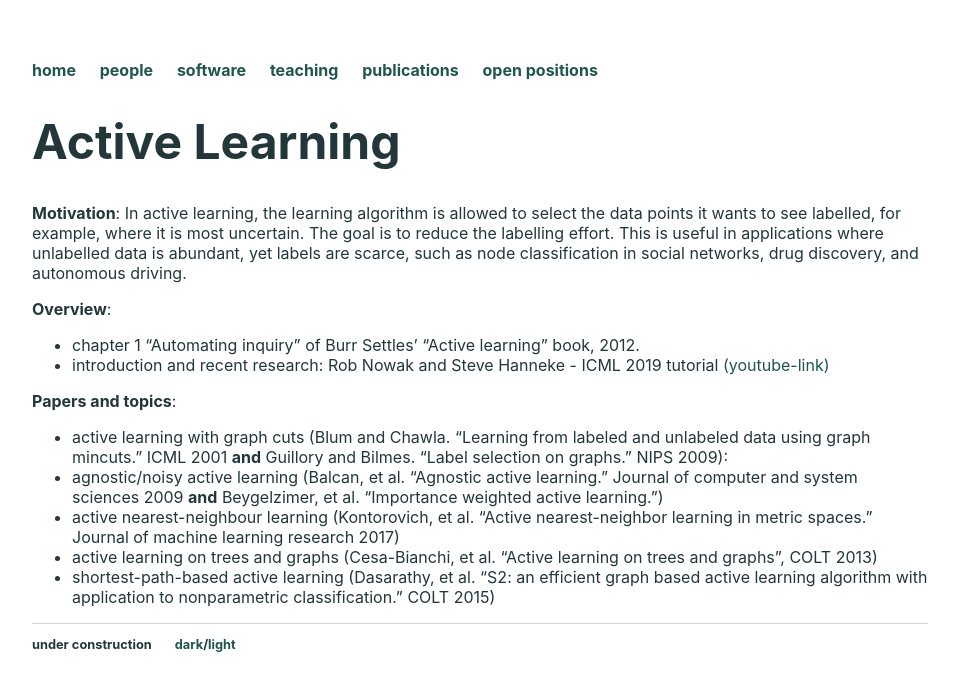
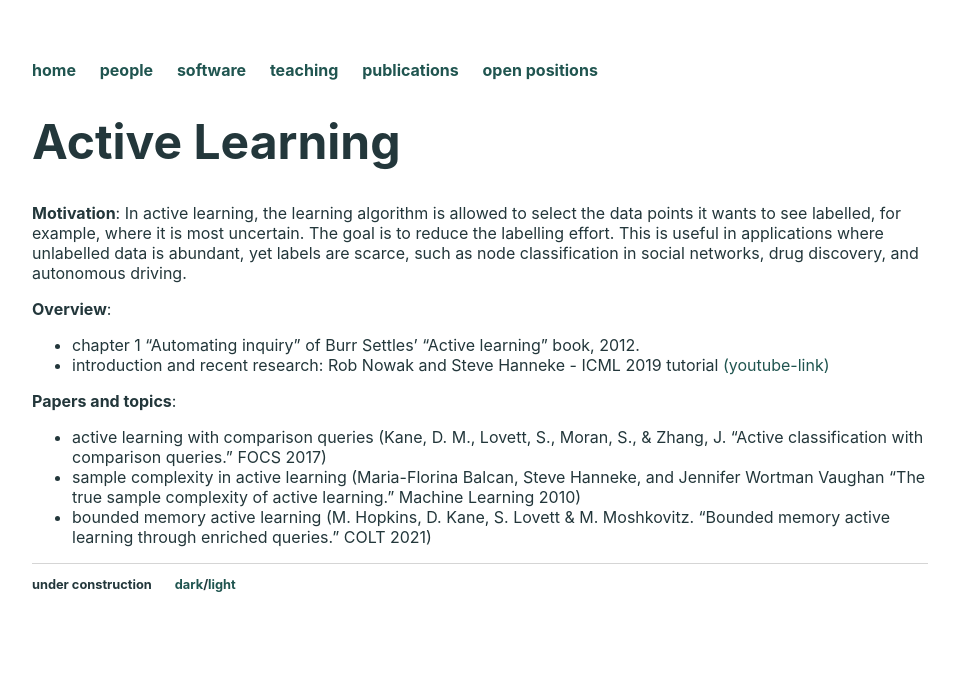
Before and after one commit to ml-tuw/ml-tuw.github.io, a Jekyll site: the page built from teaching/sose23/msc_topics/topics_mt/active_learning.md, in a window 1280 px wide. Shown: the top 691 px of the page, without its empty margins (160-1118 px from the left). Built offline with Jekyll 4.4.1, drawn with Linux system fonts in a browser that asks for light colours.

Commit message:
Updated topics

```diff
--- a/teaching/sose23/msc_topics/topics_mt/active_learning.md
+++ b/teaching/sose23/msc_topics/topics_mt/active_learning.md
@@ -12,8 +12,6 @@ title: Active Learning
 
 **Papers and topics**:
 
-- active learning with graph cuts (Blum and Chawla. "Learning from labeled and unlabeled data using graph mincuts." ICML 2001 **and** Guillory and Bilmes. "Label selection on graphs." NIPS 2009):
-- agnostic/noisy active learning (Balcan, et al. "Agnostic active learning." Journal of computer and system sciences 2009 **and** Beygelzimer, et al. "Importance weighted active learning.")
-- active nearest-neighbour learning (Kontorovich, et al. "Active nearest-neighbor learning in metric spaces." Journal of machine learning research 2017)
-- active learning on trees and graphs (Cesa-Bianchi, et al. "Active learning on trees and graphs", COLT 2013)
-- shortest-path-based active learning (Dasarathy, et al. "S2: an efficient graph based active learning algorithm with application to nonparametric classification." COLT 2015)
+- active learning with comparison queries (Kane, D. M., Lovett, S., Moran, S., & Zhang, J.  "Active classification with comparison queries." FOCS 2017)
+- sample complexity in active learning (Maria-Florina Balcan, Steve Hanneke, and Jennifer Wortman Vaughan "The true sample complexity of active learning." Machine Learning 2010)
+- bounded memory active learning (M. Hopkins, D. Kane, S. Lovett & M. Moshkovitz. "Bounded memory active learning through enriched queries." COLT 2021)
```
Also changed, not shown: teaching/sose23/ana6ects.md (+2 -5 lines), teaching/sose23/bsc_topics/topics_mt/semi_supervised.md (deleted, +0 -17 lines), teaching/sose23/bsc_topics/topics_tg/kernels.md (deleted, +0 -18 lines), teaching/sose23/msc_topics/topics_mt/online_learning.md (+0 -1 lines), teaching/sose23/msc_topics/topics_mt/semisupervised_learning.md (deleted, +0 -20 lines).
